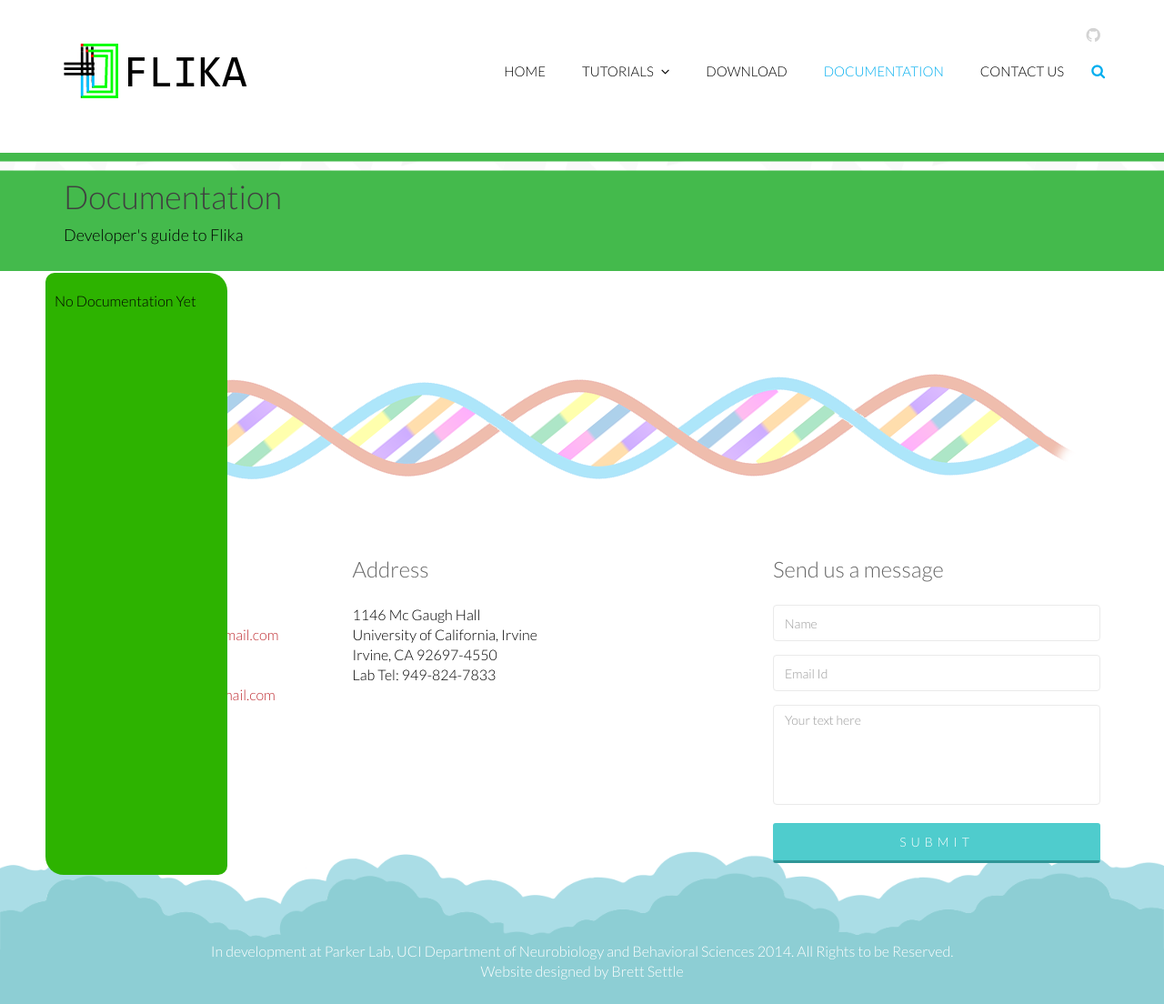
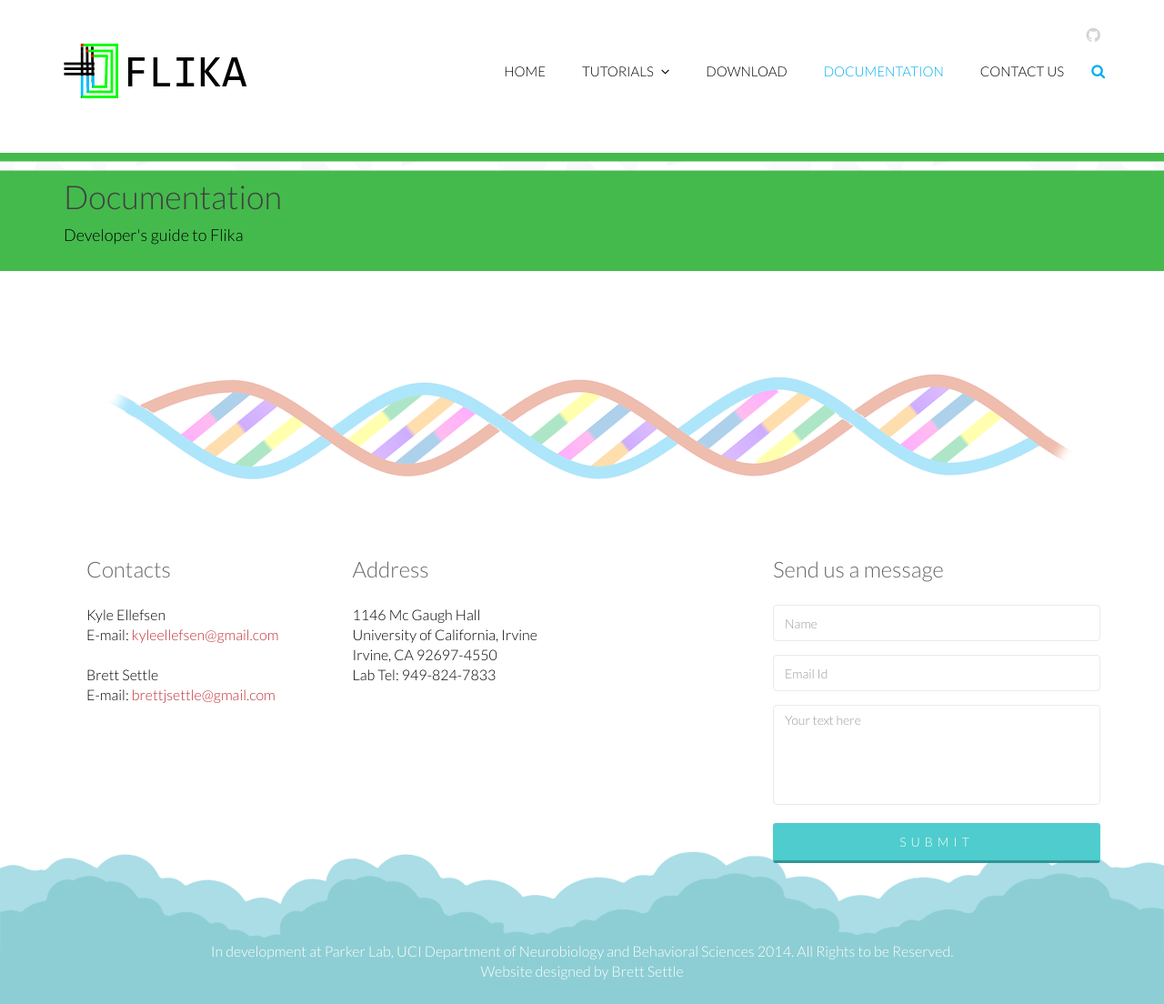
Before and after one commit to flika-org/flika-org.github.io, a Jekyll site: the page built from documentation.html, in a window 1280 px wide and 1104 px high. Shown: the whole window at 91% size. Built offline with Jekyll 4.4.1, drawn with Linux system fonts in a browser that asks for light colours.

Commit message:
work on the CSS

```diff
--- a/documentation.html
+++ b/documentation.html
@@ -167,9 +167,9 @@ body.pushable > .pusher {
 </style>
 
 <body>
-	<div class="ui sidebar inverted vertical menu">
+	<!--div class="ui sidebar inverted vertical menu">
 		<p> No Documentation Yet </p>
-	</div>
+	</div-->
 
 	<section id="map-section">
         <div class="container">
```
